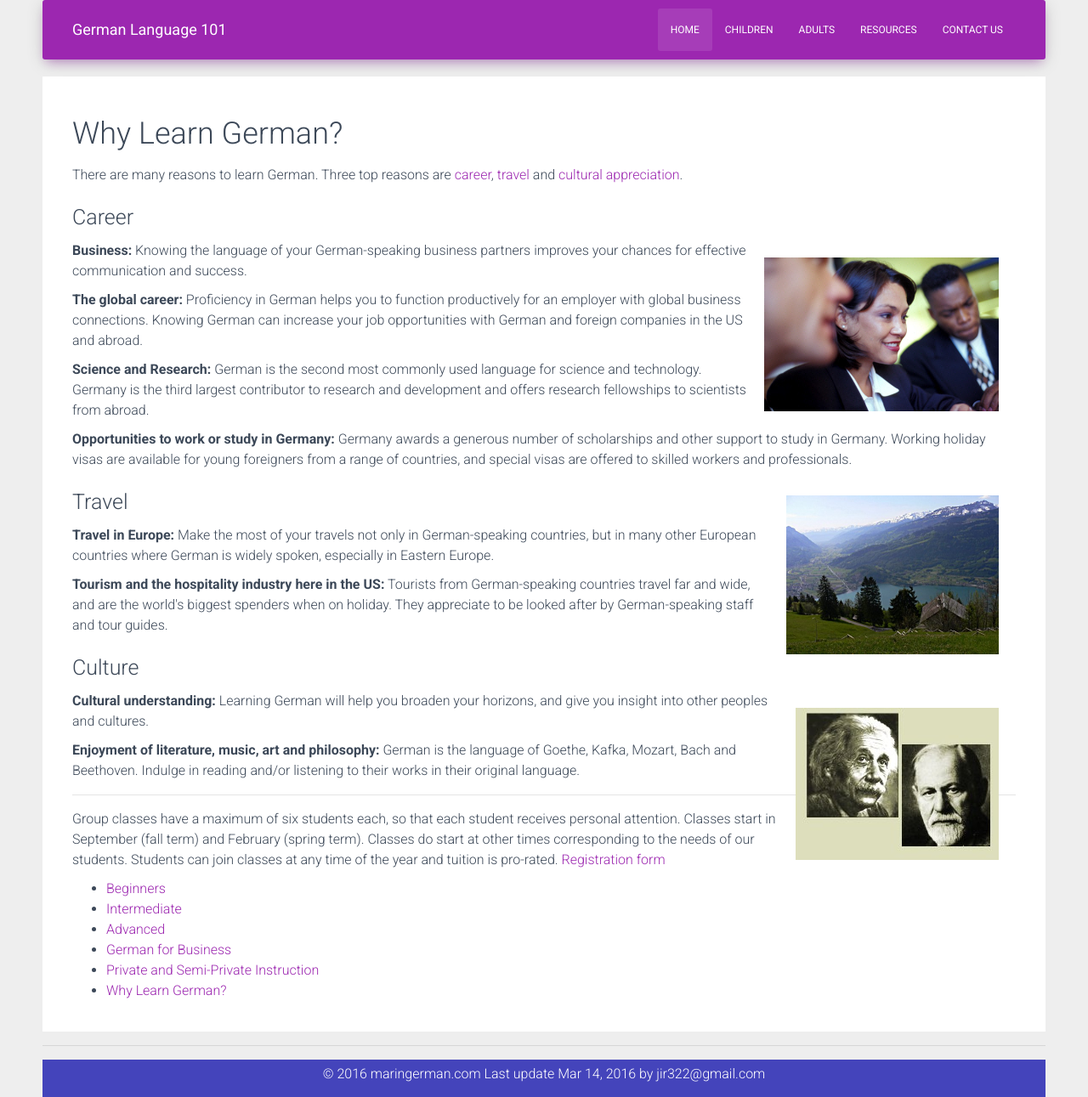
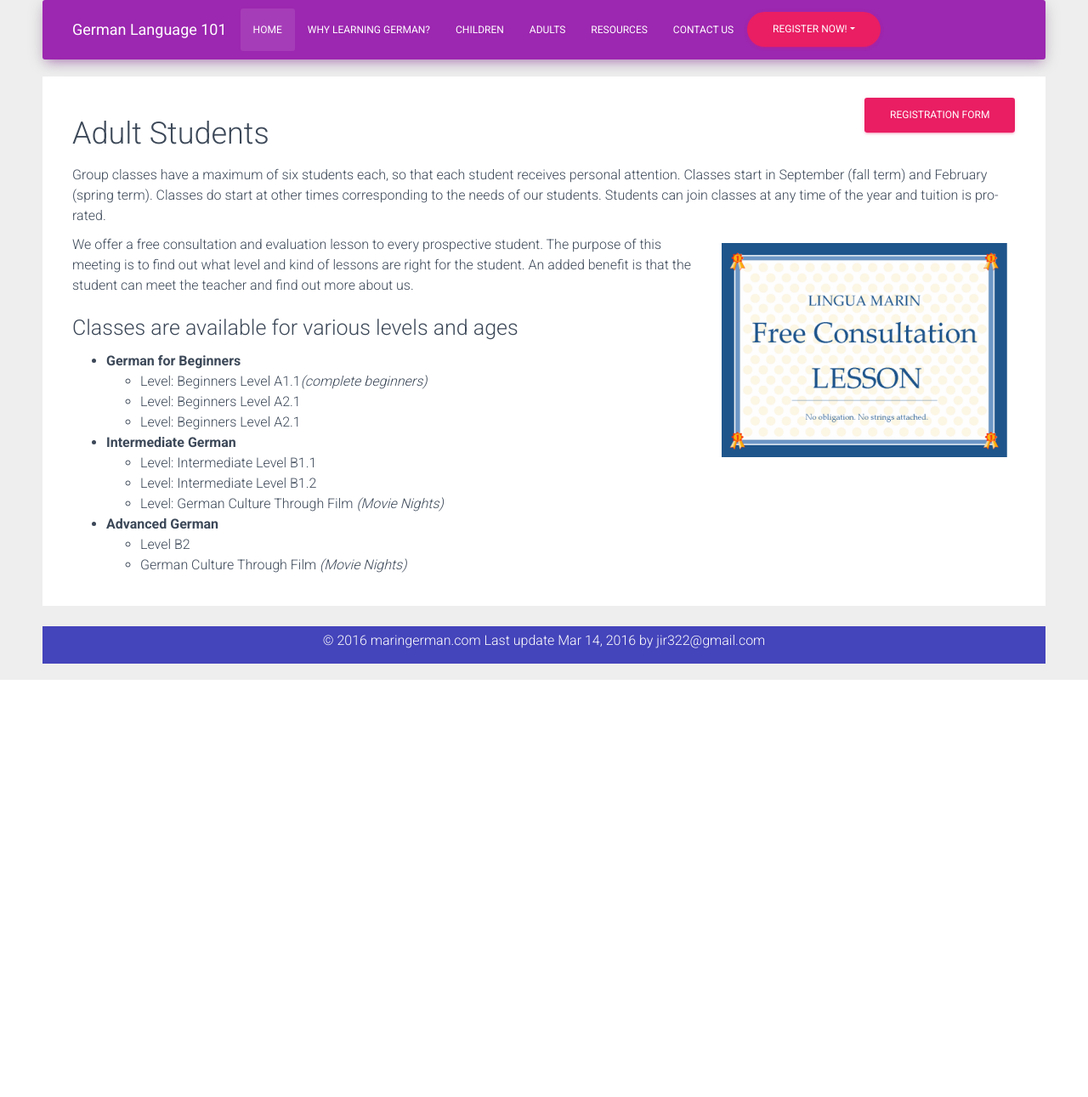
Before and after one commit to khtang17/LinguaMarin, a Flask app: page /adults in a window 1280 px wide. Shown: the whole page at 85% size. After the commit the page ends 800 px from the top, so only its background shows below. Run offline with Flask 2, Linux system fonts and the light colour scheme; some libraries are stand-ins or nearby versions.

Commit message:
organized the pages

```diff
--- a/app/routes.py
+++ b/app/routes.py
@@ -27,3 +27,7 @@ def contact():
 @app.route('/job')
 def job():
     return render_template("job.html")
+
+@app.route('/whygerman')
+def whygerman():
+    return render_template("whygerman.html")
--- a/app/static/css/custom.css
+++ b/app/static/css/custom.css
@@ -14,7 +14,8 @@ body{
 }
 img{
     display:block !important;
-    padding:20px !important;
+    padding:10px !important;
+    overflow:hidden !important;
 }
 hr {
   postition:relative;
@@ -49,3 +50,7 @@ hr {
   background: #3B5998;
   color: white;
 }
+.container {
+    overflow: hidden;
+
+}
--- a/app/templates/adults.html
+++ b/app/templates/adults.html
@@ -1,92 +1,44 @@
 {% extends "layout.html" %}
 {% block content %}
 <div class="container">
-    <h2>Why Learn German?</h2>
-
-    <p>
-        There are many reasons to learn German. Three top reasons are
-        <a href="#career">career</a>,
-        <a href="#travel">travel</a> and <a href="#culture">cultural
-        appreciation</a>.
-
-    </p>
-    <h3><a name="career">Career</a></h3>
-    <img class="float-right" border="0" src="{{ url_for('static', filename='art/bus.jpg') }}">
-    <p>
-        <b>Business:</b> Knowing the language of your German-speaking
-        business partners
-        improves your chances for effective communication and success.
-    </p>
-    <p>
-        <b>The global career:</b> Proficiency in
-        German helps you to function productively for an employer with global
-        business connections.
-        Knowing German can increase your job
-        opportunities with German
-        and foreign companies in the US and abroad.
-    </p>
-    <p>
-        <b>Science and Research:</b> German is the second most commonly used
-        language for science and technology.
-        Germany is the third largest contributor to research and
-        development and offers research fellowships to scientists from abroad.
-    </p>
-    <p>
-        <b>Opportunities to work or study in Germany:</b> Germany awards a generous
-        number of scholarships and other support to study in Germany.
-        Working holiday visas are available for young foreigners from
-        a range of countries, and special visas are offered to skilled
-        workers and professionals.
-
-    </p>
-
-    <img class="float-right" border="0" src="{{ url_for('static', filename='art/land1.png') }}">
-
-    <h3><a name="travel">Travel</a></h3>
-    <p>
-        <b>Travel in Europe:</b> Make the most of your travels not only in
-        German-speaking
-        countries, but in many other European countries where German is
-        widely spoken, especially in Eastern Europe.
-    </p>
-    <p>
-        <b>Tourism and the hospitality industry here in the US:</b>
-        Tourists from German-speaking countries travel far and wide, and are
-        the world's biggest spenders when on holiday. They appreciate to be
-        looked after by German-speaking staff and tour guides.
-    </p>
-
-    <h3><a name="culture">Culture</a></h3>
- <img class="float-right" border="0" src="{{ url_for('static', filename='art/freud_einstein.jpg') }}">
-    <p>
-        <b>Cultural understanding:</b>
-        Learning German will help you broaden your horizons, and give you
-        insight into other peoples and cultures.
-    </p>
-    <p>
-        <b>Enjoyment of literature, music, art and philosophy:</b> German is the
-        language of Goethe, Kafka, Mozart, Bach and Beethoven. Indulge in
-        reading and/or listening to their works in their original language.
-    </p>
-
-<hr>
+     <a class="btn btn-rose float-right" target="_blank" href="{{ url_for('static', filename='files/lm-reg-adults.pdf') }}">Registration form</a>
+<h2>Adult Students</h2>
 
     <p>Group classes have a maximum of six students each, so that each
         student receives personal attention. Classes
         start in September (fall term) and February
         (spring term). Classes do start at other times
         corresponding to the needs of our students. Students can join
-        classes at any time of the year and tuition is pro-rated.
-        <a target="_blank" href="{{ url_for('static', filename='files/lm-reg-kids.pdf') }}">Registration form</a>
-    </p>
+        classes at any time of the year and tuition is pro-rated.</p>
 
+    <img class="float-right" border="0" src="{{ url_for('static', filename='art/cert.png') }}">
+
+        <p>
+        <a name="free">We offer a free consultation and evaluation lesson to
+        every prospective student. The purpose of this meeting is to
+        find out what level and kind of lessons are right for the
+        student. An added benefit is that the student can meet the teacher and find
+        out more about us.</a>
+        </p>
+    <h3>Classes are available for various levels and ages</h3>
     <ul>
-        <li><a href="beginner.shtml">Beginners</a></li>
-        <li><a href="intermediate.shtml">Intermediate</a></li>
-        <li><a href="advanced.shtml">Advanced</a></li>
-        <li><a href="business.shtml">German for Business</a></li>
-        <li><a href="aprivate.shtml">Private and Semi-Private Instruction</a></li>
-        <li><a href="whygerman.shtml">Why Learn German?</a></li>
+        <li><b>German for Beginners</b></li>
+        <ul>
+            <li>Level: Beginners Level A1.1<i>(complete beginners)</i></li>
+            <li>Level: Beginners Level A2.1</li>
+            <li>Level: Beginners Level A2.1</li>
+        </ul>
+        <li><b>Intermediate German</b></li>
+        <ul>
+            <li>Level: Intermediate Level B1.1</li>
+            <li>Level: Intermediate Level B1.2</li>
+            <li>Level: German Culture Through Film <i>(Movie Nights)</i></li>
+        </ul>
+        <li><b>Advanced German</b></li>
+        <ul>
+            <li>Level B2</li>
+            <li>German Culture Through Film <i>(Movie Nights)</i></li>
+        </ul>
     </ul>
 
 
--- a/app/templates/footer.html
+++ b/app/templates/footer.html
@@ -1,4 +1,4 @@
-<hr>
+<br>
 <div class="footer">
     <p>© 2016 maringerman.com Last update Mar 14, 2016 by jir322@gmail.com</p>
 </div>
--- a/app/templates/navbar.html
+++ b/app/templates/navbar.html
@@ -6,9 +6,12 @@
       <span class="navbar-toggler-icon"></span>
     </button>
     <div class="collapse navbar-collapse" id="navbarNav">
-      <ul class="navbar-nav ml-auto" id="navbar-content">
+      <ul class="navbar-nav" id="navbar-content">
         <li class="nav-item active">
           <a class="nav-link" href="{{ url_for('home') }}">Home<span class="sr-only">(current)</span></a>
+        </li>
+        <li class="nav-item">
+          <a class="nav-link" href="{{ url_for('whygerman') }}">Why Learning German?</a>
         </li>
         <li class="nav-item">
           <a class="nav-link" href="{{ url_for('children') }}">Children</a>
@@ -22,6 +25,16 @@
         <li class="nav-item">
           <a class="nav-link" href="{{ url_for('contact') }}">Contact Us</a>
         </li>
+        <li class="nav-btn dropdown">
+                <a href="#" class="dropdown-toggle btn btn-rose btn-round" data-toggle="dropdown">Register Now!</a>
+                   <ul class="dropdown-menu dropdown-primary dropdown-menu-right">
+                     <li class="dropdown-header">Registration forms</li>
+                     <li><a href="{{ url_for('static', filename='files/lm-reg-kids.pdf') }}">For Children</a></li>
+                      <li class="divider"></li>
+                     <li><a href="{{ url_for('static', filename='files/lm-reg-adults.pdf') }}">For Adults</a></li>
+                   </ul>
+
+        </li>
       </ul>
     </div>
   </div>
```
Also changed, not shown: app/templates/children.html (+5 -3 lines), app/templates/home.html (+4 -23 lines), app/templates/whygerman.html (added, +78 -0 lines).
